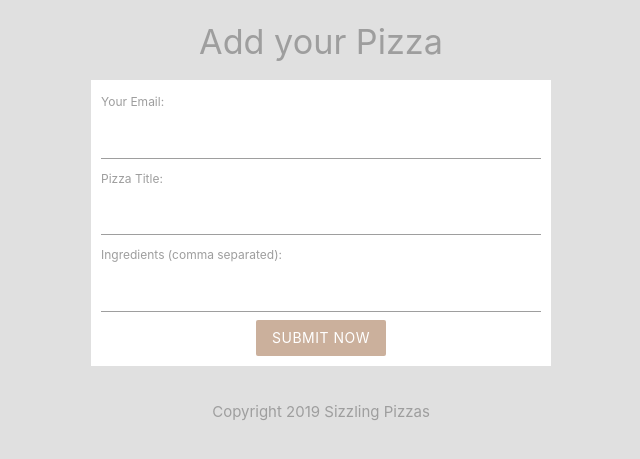
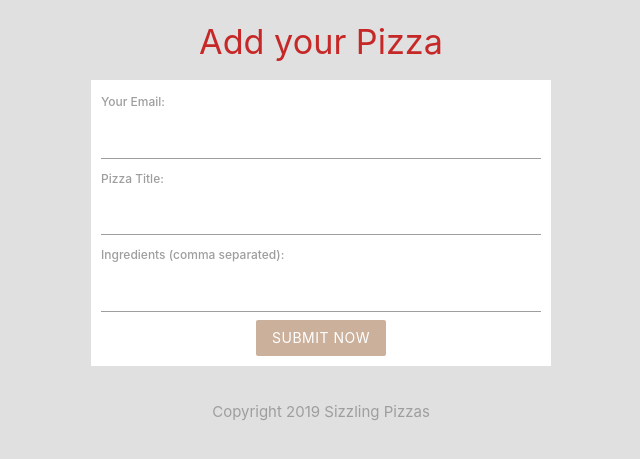
Before and after one commit to Ga-Sh-24/Sizzling-Pizzas, a PHP site: page /add.php in a window 1280 px wide. Shown: the part 64-523 px from the top of the page, without its empty margins (319-959 px from the left). Run offline with PHP 8.4, Linux system fonts and the light colour scheme.

Commit message:
Update add.php

```diff
--- a/add.php
+++ b/add.php
@@ -91,17 +91,17 @@
 <html lang="en">
 
     <?php include('header.php');   ?>
-    <section class="container grey-text">
-        <h4 class="center">Add your Pizza</h4>
-        <form action="add.php" class="white" method="POST">      <!--GET request sends the user data into the URl server of the page/file that we specify in the action attribute and then, it looks for the php defined at the top of this page whether we have to do something with this data or not-->
+    <section class="container grey-text text-darken-2">
+        <h4 class="center red-text text-darken-3">Add your Pizza</h4>
+        <form action="add.php" class="white" method="POST">      <!--GET request sends the user data into the URL server of the page/file that we specify in the action attribute and then, it looks for the php defined at the top of this page whether we have to do something with this data or not-->
         <!-- POST request does not send the user data into the URL. That's why it is more useful than the GET request -->
-            <label for="email">Your Email:</label>
+            <label for="email"><strong>Your Email:</strong></label>
             <input type="text" name="email" value="<?php echo htmlspecialchars($email); ?>">
             <div class="red-text"><?php echo $errors['email']; ?></div>
-            <label for="title">Pizza Title:</label>
+            <label for="title"><strong>Pizza Title:</strong></label>
             <input type="text" name="title" value="<?php echo htmlspecialchars($title); ?>">
             <div class="red-text"><?php echo $errors['title']; ?></div>
-            <label for="ingredients">Ingredients (comma separated):</label>
+            <label for="ingredients"><strong>Ingredients (comma separated):</strong></label>
             <input type="text" name="ingredients" value="<?php echo htmlspecialchars($ingredients); ?>">
             <div class="red-text"><?php echo $errors['ingredients']; ?></div>
             <div class="center">
```
